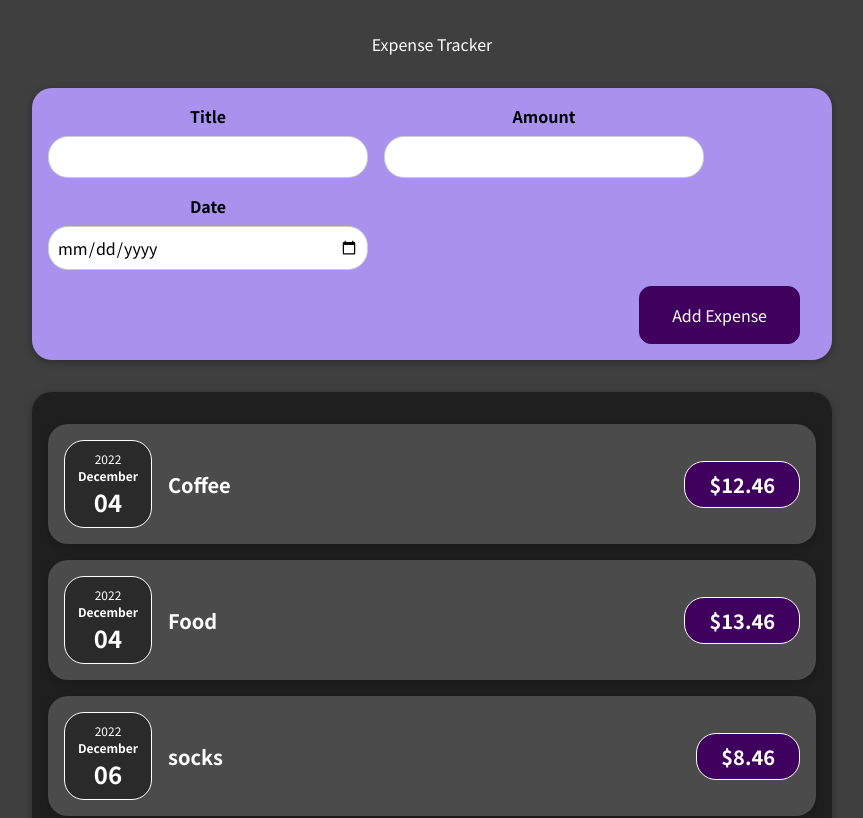
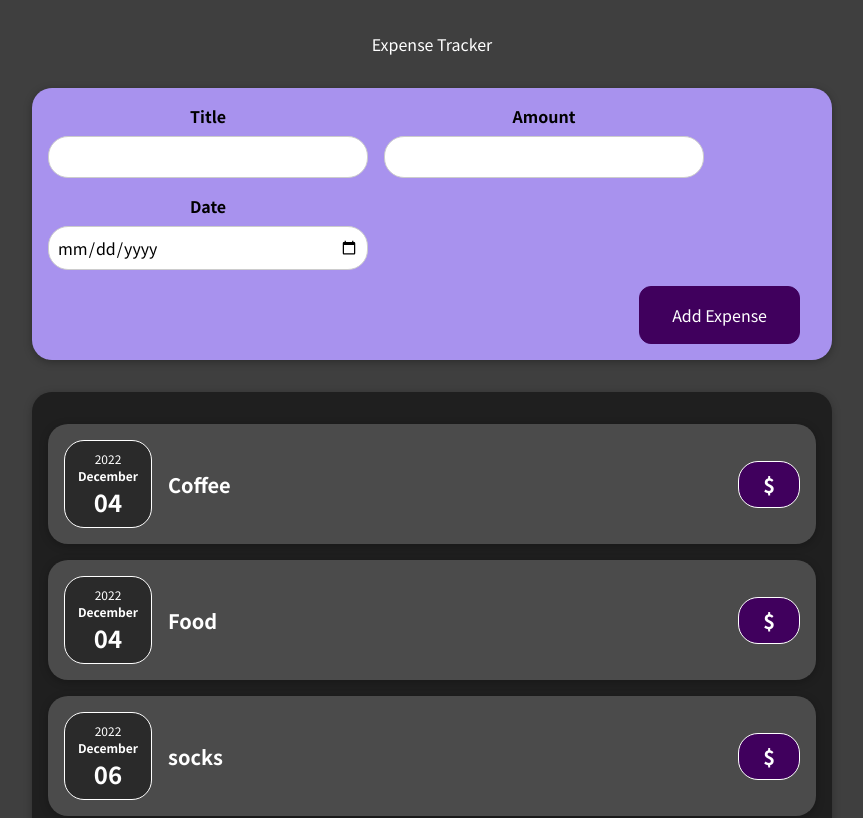
Before and after one commit to kwe92/Expense-Tracker-App-React, a React (Create React App) app: page / in a window 1280 px wide. Shown: the top 818 px of the page, without its empty margins (208-1071 px from the left). Built offline with nearby package versions, Linux system fonts and the light colour scheme.

Commit message:
Refactor

```diff
--- a/src/components/expenses/Expenses.js
+++ b/src/components/expenses/Expenses.js
@@ -7,14 +7,14 @@ const Expenses = (props) => {
   // Array of expense objects
   const expenses = fetchExpenses();
 
-  // Turns each expense object into an
+  // Turns each ExpenseItemModel into an
   // ExpenseItem custom HTML element wrapped in an <li> element tag
-  const listExpenseItem = expenses.map((expense) => (
-    <li>
+  const listExpenseItem = expenses.map((expenseItem) => (
+    <li key={expenseItem.id}>
       <ExpenseItem
-        title={expense.title}
-        price={expense.price}
-        date={expense.date}
+        title={expenseItem.title}
+        price={expenseItem.amount}
+        date={expenseItem.date}
       />
     </li>
   ));
```
